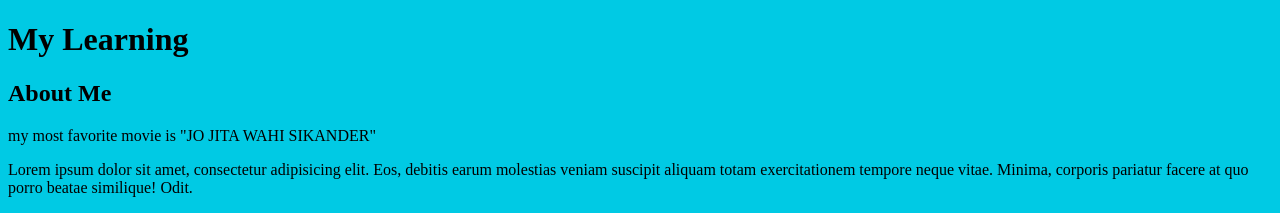
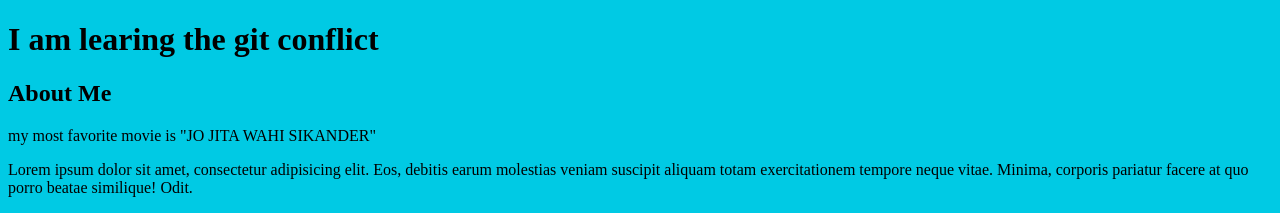
Before and after one commit to myselfbharatkashyap/GitLearning, a plain HTML site: page index.html in a window 1280 px wide. Shown: the top 213 px of the page. Drawn offline with Linux system fonts and the light colour scheme.

Commit message:
head comment updated in master

```diff
--- a/index.html
+++ b/index.html
@@ -10,7 +10,7 @@
 <body>
 
     <header>
-        <h1>My Learning</h1>
+        <h1>I am learing the git conflict</h1>
     </header>
 
     <div class="container myclass">
```
